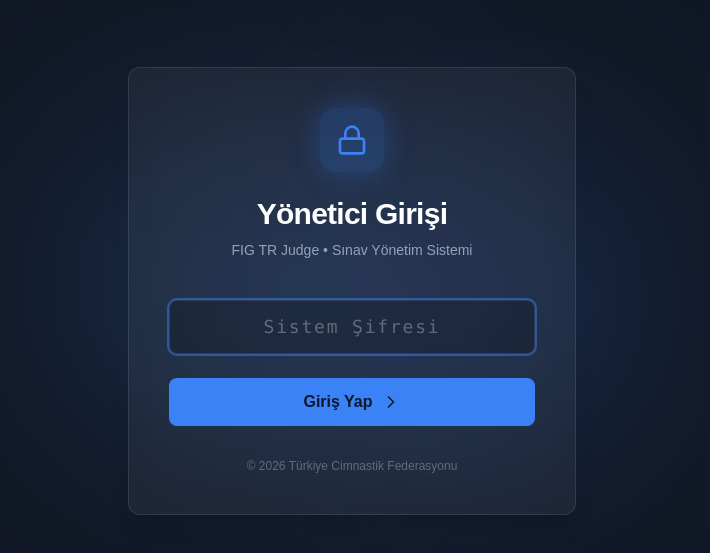
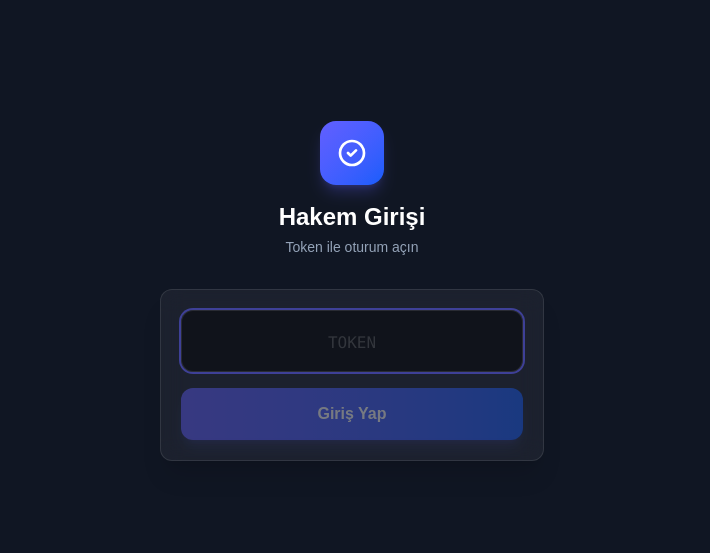
Before and after one commit to yemreyan/sinav-sistemi, a React (Vite) app in the folder client/: page / in a window 1280 px wide. Before the commit this address led to /login. Shown: the part 109-662 px from the top of the page, without its empty margins (288-998 px from the left). Built offline with nearby package versions, Linux system fonts and the light colour scheme.

Commit message:
feat(routing): set root to referee page and move admin to /emre

```diff
--- a/client/src/App.jsx
+++ b/client/src/App.jsx
@@ -19,17 +19,19 @@ function App() {
   return (
     <BrowserRouter>
       <Routes>
-        {/* Hakem Puanlama — Auth gerektirmez, AdminLayout dışında */}
-        <Route path="/hakem" element={<RefereeScoringPage />} />
+        {/* Hakem Puanlama — Artık Ana Sayfa (/) */}
+        <Route path="/" element={<RefereeScoringPage />} />
 
+        {/* Admin Login — Artık /emre/login altında */}
         <Route
-          path="/login"
-          element={!isAuthenticated ? <AdminLogin /> : <Navigate to="/" replace />}
+          path="/emre/login"
+          element={!isAuthenticated ? <AdminLogin /> : <Navigate to="/emre" replace />}
         />
 
+        {/* Admin Layout (Tüm Panel) — Artık /emre altında */}
         <Route
-          path="/"
-          element={isAuthenticated ? <AdminLayout /> : <Navigate to="/login" replace />}
+          path="/emre"
+          element={isAuthenticated ? <AdminLayout /> : <Navigate to="/emre/login" replace />}
         >
           <Route index element={<Dashboard />} />
           <Route path="exams" element={<ExamManagement />} />
@@ -42,6 +44,9 @@ function App() {
           <Route path="bulk-scores" element={<BulkScores />} />
           <Route path="stats" element={<StatsView />} />
         </Route>
+
+        {/* Catch-all for undefined routes — Redirect to main page */}
+        <Route path="*" element={<Navigate to="/" replace />} />
       </Routes>
     </BrowserRouter>
   );
```
